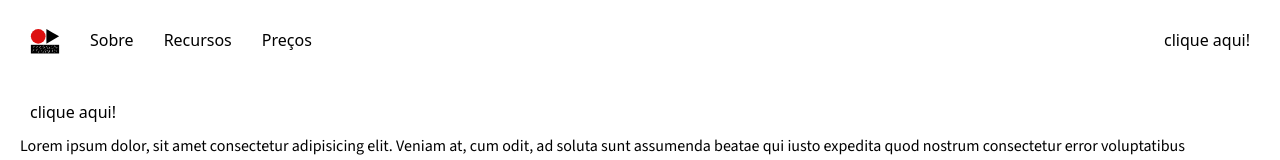
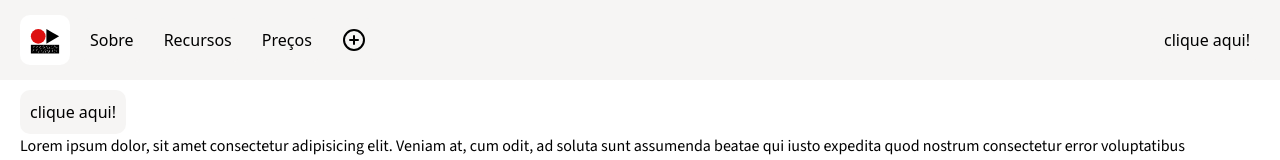
Before and after one commit to ArthurViniciusL/Serena, a Next.js app: page / in a window 1280 px wide. Shown: the top 160 px of the page. Built offline with nearby package versions, Linux system fonts and the light colour scheme.

Commit message:
Applying changes generated in css

```diff
--- a/src/app/components/Button/button_styles.css
+++ b/src/app/components/Button/button_styles.css
@@ -4,16 +4,16 @@
     height: fit-content;
     cursor: pointer;
     padding: var(--padding);
-    font-size: var(--NormalText);
+    font-size: var(--normal-text);
     border-radius: var(--coners);
 
-    color: var(--fontColor-01);
-    background-color: var(--bgColor-02);
+    color: var(--font-color-01);
+    background-color: var(--bg-color-02);
 }
 
 .app-button:hover {
     text-decoration: underline;
-
-    color: var(--bgColor-01);
-    background-color: var(--fontColor-01);
+    cursor: pointer;
+    color: var(--bg-color-01);
+    background-color: var(--font-color-01);
 }
--- a/src/app/components/SerenaLogo/serenaLogo_styles.css
+++ b/src/app/components/SerenaLogo/serenaLogo_styles.css
@@ -1,11 +1,9 @@
 .serena-logo {
     padding: var(--padding);
     border-radius: var(--coners);
-    background-color: transparent;
+    background-color: white;
 }
 
 .serena-logo:hover {
     cursor: pointer;
-
-    background-color: var(--bgColor-01);
 }
--- a/src/app/components/Tooltip/tooltip_styles.css
+++ b/src/app/components/Tooltip/tooltip_styles.css
@@ -4,10 +4,9 @@
     width: fit-content;
     height: fit-content;
     position: relative;
-    display: inline-block;
 
     display: flex;
-    flex-direction: column;
+    flex-wrap: nowrap;
     justify-content: center;
     align-items: center;
 }
@@ -21,21 +20,20 @@
     height: fit-content;
     text-align: center;
 
-    margin-top: 110px;
+    margin-top: 130px;
     padding: var(--padding);
     border-radius: var(--coners);
 
     opacity: 0;
-    font-size: var(--NormalText);
+    font-size: var(--normal-text);
 
-    /* A propriedas css estão invertidas para abrigar a mudanca de tema */
-    color: var(--bgColor-01);
-    background-color: var(--fontColor-01);
+    color: var(--font-color-05);
+    background-color: var(--bg-color-05);
 }
 
 .app-tooltip:hover .app-tooltip__content {
     visibility: visible;
     opacity: 0.8;
-    transition: opacity 10s ease-in-out, visibility 0s;
+    transition: opacity 0.5s ease-in-out, visibility 0s;
 
 }
--- a/src/app/globals.css
+++ b/src/app/globals.css
@@ -57,9 +57,9 @@
     --gap: 10px;
 
     /* Font size */
-    --Title: xx-large;
-    --SubTitle: larger;
-    --NormalText: medium;
+    --title: xx-large;
+    --sub-title: larger;
+    --normal-text: medium;
 }
 
 @media (prefers-color-scheme: dark) {
@@ -110,19 +110,19 @@ html::-webkit-scrollbar {
 h1 {
     font-family: "Source Sans 3";
     font-weight: bold;
-    font-size: var(--Title);
+    font-size: var(--title);
 }
 
 h2 {
     font-family: "Source Sans 3";
     font-weight: bolder;
-    font-size: var(--SubTitle);
+    font-size: var(--sub-title);
 }
 
 p {
     font-family: "Source Sans 3";
     font-weight: normal;
-    font-size: var(--NormalText);
+    font-size: var(--normal-text);
     margin-bottom: var(--Margin);
 }
 
--- a/src/app/page.tsx
+++ b/src/app/page.tsx
@@ -9,30 +9,30 @@ import { Tooltip } from "./components/Tooltip";
 export default function Home() {
     return (
         <div>
-            <Header colorFill="var(--bgColor-02)">
+            <Header colorFill="var(--bg-color-02)">
                 <div className="home-header__content">
                     <SerenaLogo />
                     <ul className="buttons-list">
                         <li>
                             <Button
-                                bgColorHover="var(--bgColor-01)"
-                                fontColorHover="var(--fontColor-01)"
+                                bgColorHover="var(--bg-color-01)"
+                                fontColorHover="var(--font-color-01)"
                             >
                                 Sobre
                             </Button>
                         </li>
                         <li>
                             <Button
-                                bgColorHover="var(--bgColor-01)"
-                                fontColorHover="var(--fontColor-01)"
+                                bgColorHover="var(--bg-color-01)"
+                                fontColorHover="var(--font-color-01)"
                             >
                                 Recursos
                             </Button>
                         </li>
                         <li>
                             <Button
-                                bgColorHover="var(--bgColor-01)"
-                                fontColorHover="var(--fontColor-01)"
+                                bgColorHover="var(--bg-color-01)"
+                                fontColorHover="var(--font-color-01)"
                             >
                                 Preços
                             </Button>
@@ -41,9 +41,9 @@ export default function Home() {
                         <li>
 
 
-                            <Tooltip msg="AAAAAAAAAAAAAAA">
-                                <Button bgColorHover="var(--bgColor-01)">
-                                    <CirclePlusIcon color="var(--fontColor-01)" />
+                            <Tooltip msg="Mais informações">
+                                <Button bgColorHover="var(--bg-color-01)">
+                                    <CirclePlusIcon color="var(--font-color-01)" />
                                 </Button>
                             </Tooltip>
                         </li>
@@ -52,7 +52,7 @@ export default function Home() {
 
                 <Button
                     bgColorHover="var(--red-01)"
-                    fontColorHover="var(--fontColor-01)"
+                    fontColorHover="var(--font-color-01)"
                 >
                     clique aqui!
                 </Button>
```
